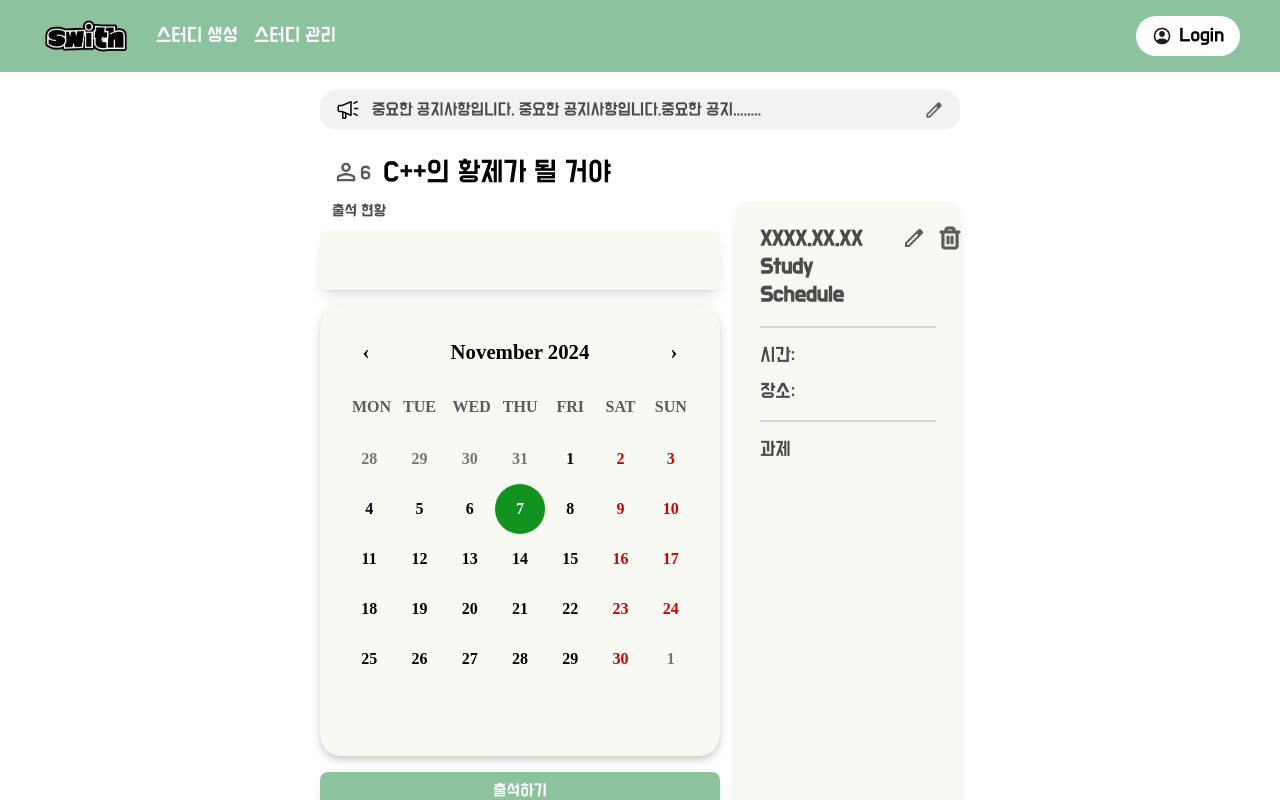
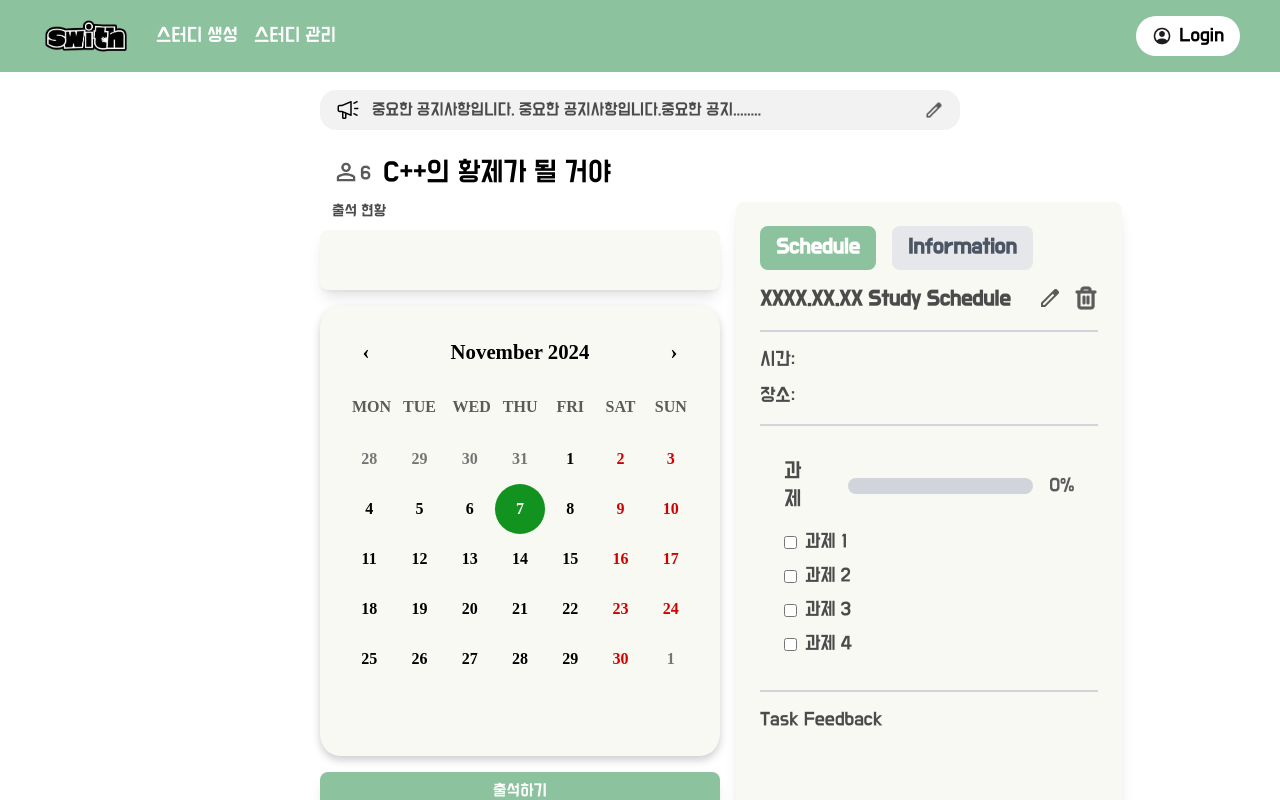
Before and after one commit to TeamSwith/Front, a React (Create React App) app: page /manage-study in a window 1280 px wide. Shown: the top 800 px of the page. Built offline with nearby package versions, Linux system fonts and the light colour scheme.

Commit message:
오른쪽 카테고리 수정 전

```diff
--- a/src/pages/ManageStudy.js
+++ b/src/pages/ManageStudy.js
@@ -13,6 +13,28 @@ const ManageStudy = () => {
   const marqueeTextRef = useRef(null);
   const marqueeContainerRef = useRef(null);
   const [isOverflowing, setIsOverflowing] = useState(false);
+  const [activeTab, setActiveTab] = useState('schedule');
+
+  // 과제 관련 상태 관리 (추후 api 호출)
+  const [tasks, setTasks] = useState([
+    { id: 1, label: '과제 1', checked: false },
+    { id: 2, label: '과제 2', checked: false },
+    { id: 3, label: '과제 3', checked: false },
+    { id: 4, label: '과제 4', checked: false },
+  ]);
+  // 체크박스 상태 변경 함수
+  const handleCheckboxChange = (id) => {
+    setTasks((prevTasks) =>
+      prevTasks.map((task) =>
+        task.id === id ? { ...task, checked: !task.checked } : task
+      )
+    );
+  };
+  // 체크된 항목의 비율을 계산
+  const checkedCount = tasks.filter((task) => task.checked).length;
+  const totalTasks = tasks.length;
+  const progressPercentage = (checkedCount / totalTasks) * 100;
+
 
   useEffect(() => {
     if (marqueeTextRef.current && marqueeContainerRef.current) {
@@ -86,6 +108,30 @@ const ManageStudy = () => {
 
 
         <div className="bg-[#F7F9F2] flex-grow p-6 rounded-lg  shadow-lg mb-4 md:mb-0 mt-4 md:mt-0">
+
+          <div className="flex space-x-4 mb-4">
+            <button
+              onClick={() => setActiveTab('schedule')}
+              className={`text-lg font-semibold px-4 py-2 rounded-lg ${
+                activeTab === 'schedule' ? 'bg-[#8CC29E] text-white' : 'bg-gray-200 text-gray-600'
+              }`}
+            >
+              Schedule
+            </button>
+            <button
+              onClick={() => setActiveTab('information')}
+              className={`text-lg font-semibold px-4 py-2 rounded-lg ${
+                activeTab === 'information' ? 'bg-[#8CC29E] text-white' : 'bg-gray-200 text-gray-600'
+              }`}
+            >
+              Information
+            </button>
+          </div>
+
+          {activeTab === 'schedule' ? (
+
+
+        <div>
           <h2 className="text-lg font-semibold text-[#4B4B4B] mb-4 flex justify-between">
             XXXX.XX.XX Study Schedule
             <div className="flex space-x-3">
@@ -100,11 +146,60 @@ const ManageStudy = () => {
           <p className="text-[#4B4B4B] mb-4">
             장소:
           </p>
+          <hr className="border-t-[2px] border-gray-300 mb-2" />
+          <div className="p-6">
+            {/* 과제 텍스트와 게이지 바 컨테이너 */}
+            <div className="flex items-center mb-4 space-x-4">
+              <p className="text-lg text-[#4B4B4B] mr-4">과제</p>
+              <div className="w-[200px] h-4 bg-gray-300 rounded-full overflow-hidden">
+                <div
+                  className="h-full bg-[#8CC29E] rounded-full transition-width duration-300"
+                  style={{ width: `${progressPercentage}%` }}
+                ></div>
+              </div>
+
+              <span className="text-[#5B5B5B]">
+                {Math.round(progressPercentage)}%
+              </span>
+
+            </div>
+            {/* 체크박스 리스트 */}
+            <div>
+              {tasks.map((task) => (
+                <div key={task.id} className="flex items-center mb-2.5">
+                  <input
+                    type="checkbox"
+                    checked={task.checked}
+                    onChange={() => handleCheckboxChange(task.id)}
+                    className="mr-2"
+                  />
+                  <label className="text-[#4B4B4B]">{task.label}</label>
+                </div>
+              ))}
+            </div>
+          </div>
           <hr className="border-t-[2px] border-gray-300 mb-4" />
+
           <p className="text-[#4B4B4B] mb-4">
-            과제
+            Task Feedback
           </p>
         </div>
+
+        ) : (
+          // Information 탭 내용
+          <div>
+            <h2 className="text-lg font-semibold text-[#4B4B4B] mb-4">
+              Information
+            </h2>
+            <p className="text-[#4B4B4B]">
+              이 탭에서는 정보와 관련된 내용이 표시됩니다. 다른 정보를 보여줄 수 있습니다.
+            </p>
+          </div>
+        )}
+
+        </div>
+
+
       </div>
 
 
```
